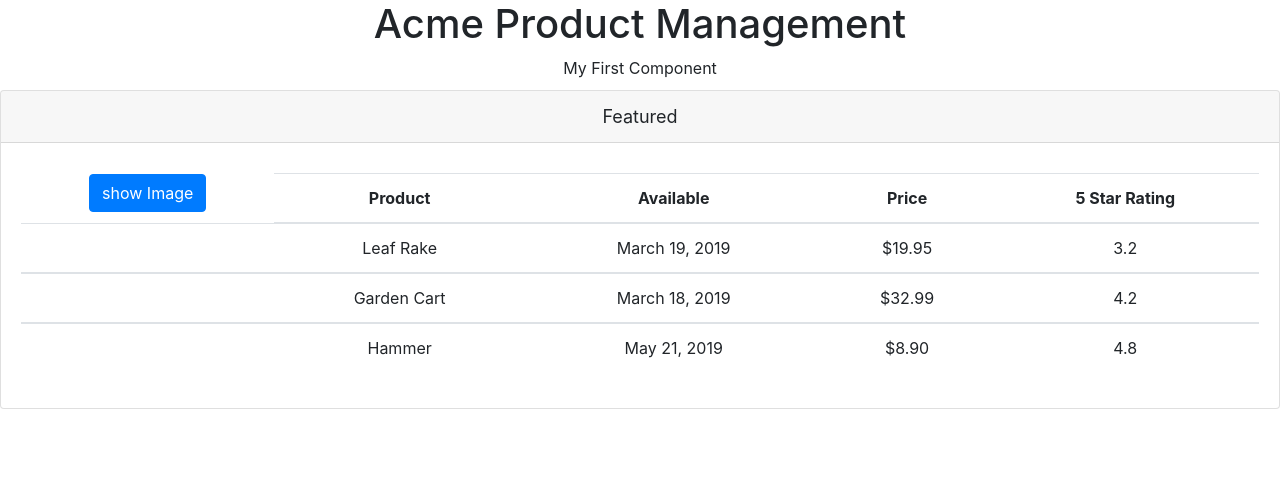
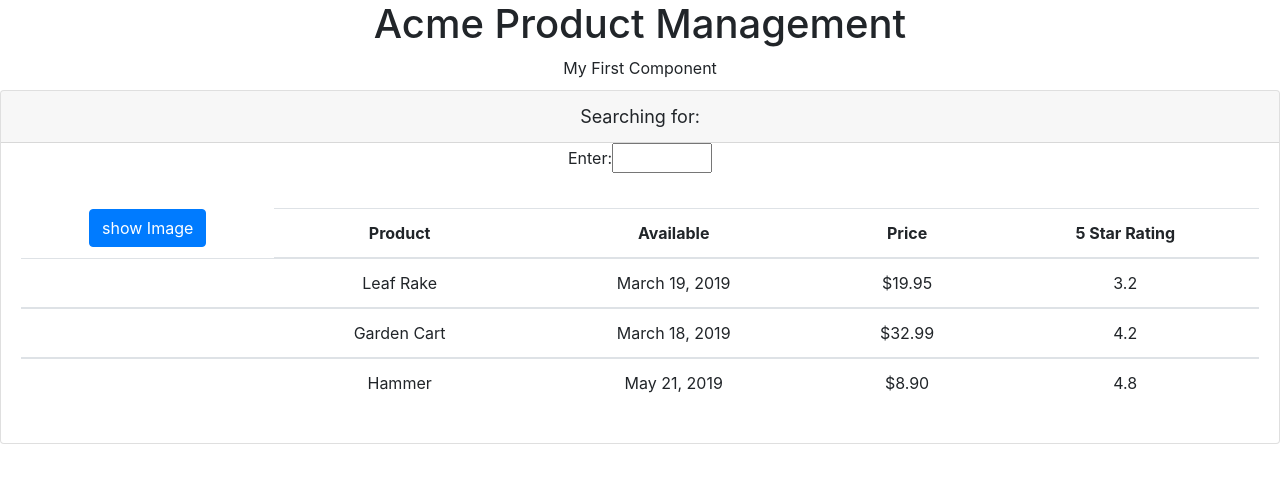
Before and after one commit to MrSankofa/productInventoryAngular, an Angular app: page / in a window 1280 px wide. Shown: the top 482 px of the page. Built offline with nearby package versions, Linux system fonts and the light colour scheme.

Commit message:
two way binding for listFilter

```diff
--- a/src/app/app.module.ts
+++ b/src/app/app.module.ts
@@ -3,10 +3,11 @@ import { NgModule } from "@angular/core";
 
 import { AppComponent } from "./app.component";
 import { ProductListComponent } from "./products/productsList.component";
+import { FormsModule } from '@angular/forms';
 
 @NgModule({
   declarations: [AppComponent, ProductListComponent],
-  imports: [BrowserModule],
+  imports: [BrowserModule, FormsModule],
   bootstrap: [AppComponent]
 })
 export class AppModule {}
--- a/src/app/products/productsList.component.html
+++ b/src/app/products/productsList.component.html
@@ -1,6 +1,10 @@
 <div class="card">
   <div class="card-header">
-    Featured
+    Searching for: {{listFilter}}
+  </div>
+  <div style="margin: 0 auto; width: 20%;">
+    <label for="search">Enter: </label>
+    <input type="text" [(ngModel)]="listFilter" style="width: 100px;">
   </div>
   <div class="card-body">
     <table class="table" *ngIf="products && products.length">
--- a/src/app/products/productsList.component.ts
+++ b/src/app/products/productsList.component.ts
@@ -40,6 +40,7 @@ export class ProductListComponent {
   ];
 
   showImage: boolean = false;
+  listFilter: string = "";
 
   toggleImage() {
     this.showImage = !this.showImage;
```
